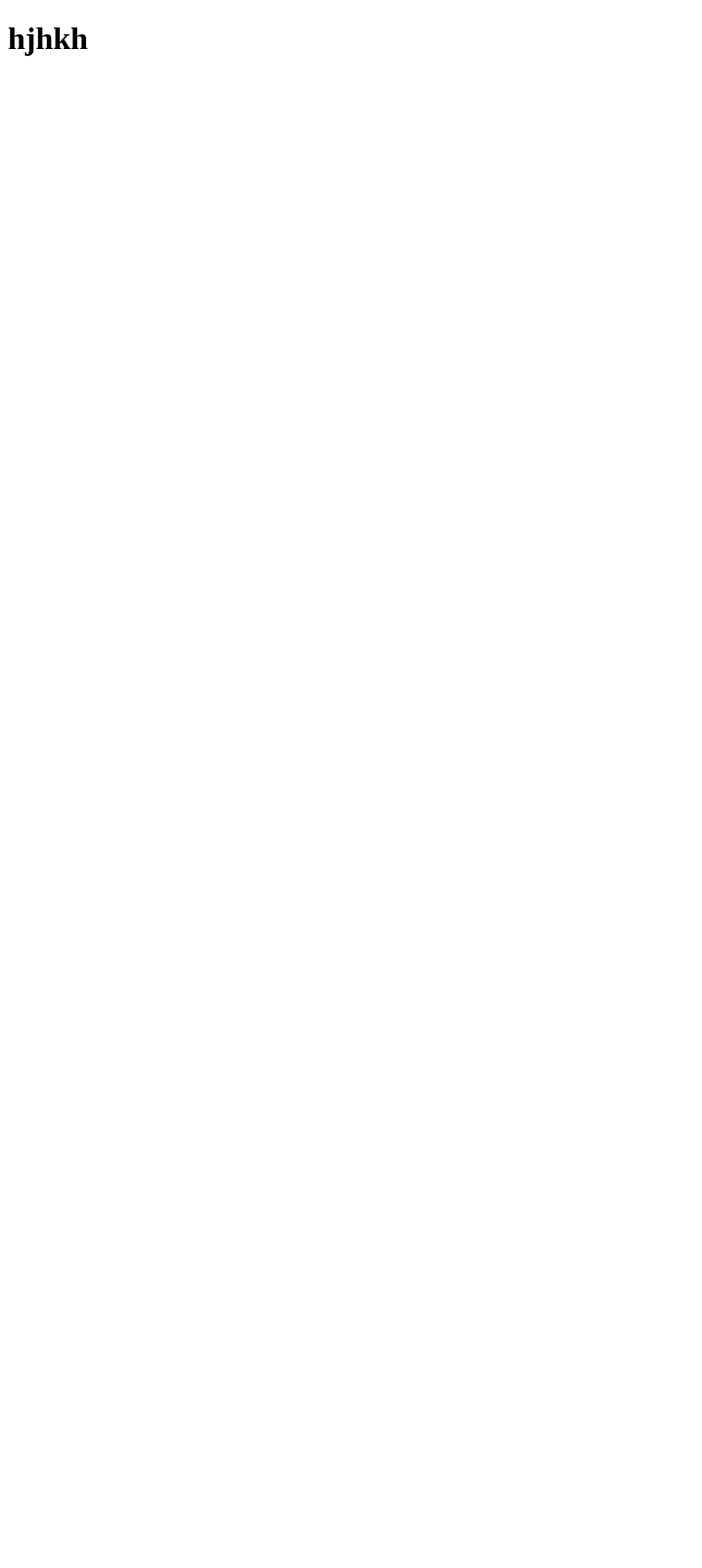
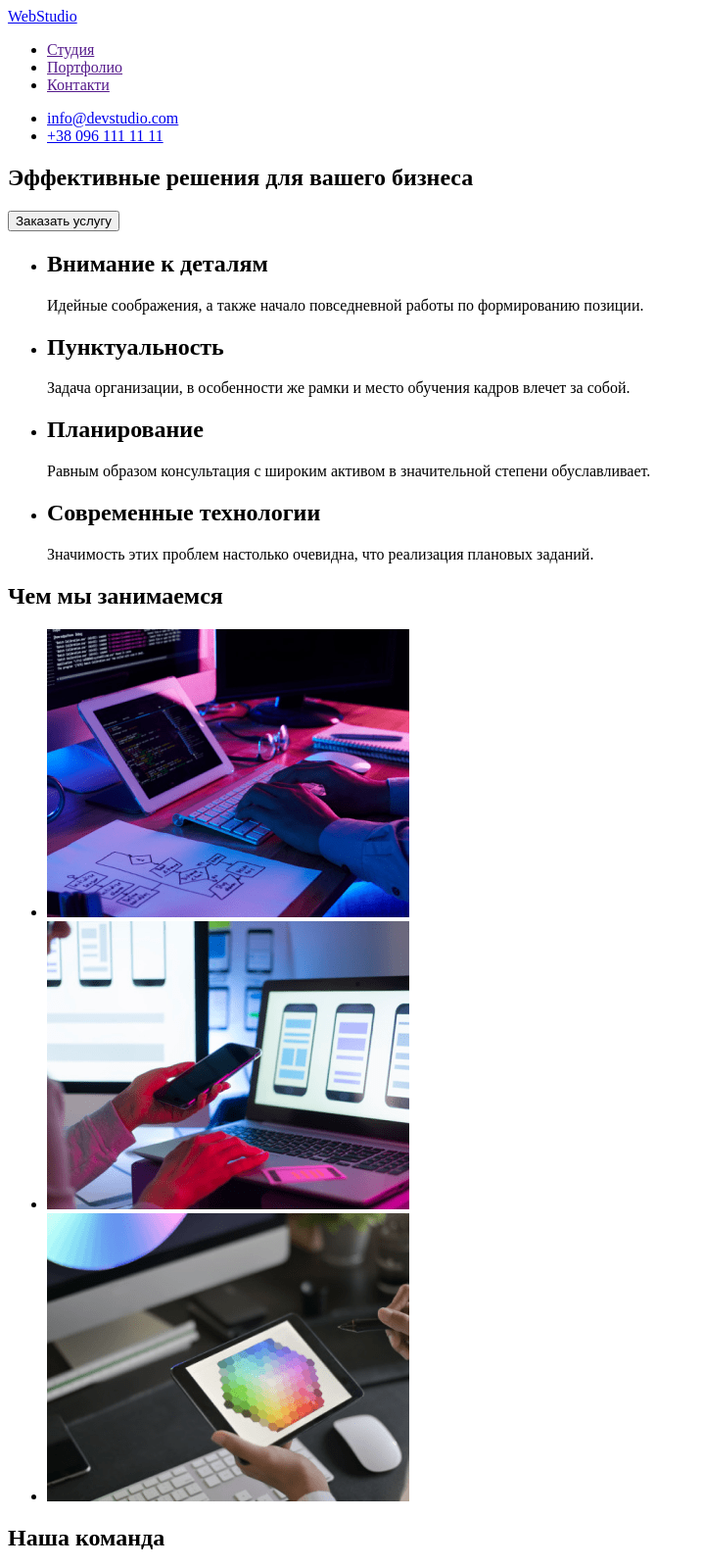
Before and after one commit to VoznyukDmitri/goit-markup-hw-01, a plain HTML site: page index.html in a window 1280 px wide. Shown: the top 1600 px of the page at 98% size, without its empty margins (0-717 px from the left). Before the commit the page ends 800 px from the top, so only its background shows below. Drawn offline with Linux system fonts and the light colour scheme.

Commit message:
Готово
Готово

```diff
--- a/index.html
+++ b/index.html
@@ -1,5 +1,5 @@
 <!DOCTYPE html>
-<html lang="en">
+<html lang="ru">
 <head>
     <meta charset="UTF-8">
     <meta http-equiv="X-UA-Compatible" content="IE=edge">
@@ -7,6 +7,102 @@
     <title>Document</title>
 </head>
 <body>
-    <h1> hjhkh</h1>
+    <!--Шапка-->
+<header>
+    <nav>
+        <a href="/">WebStudio</a>
+        <ul>
+            <li><a href="">Студия</a></li>
+            <li><a href="">Портфолио</a></li>
+            <li><a href="">Контакти</a></li>
+        </ul>
+    </nav>
+    <ul>
+        <li>
+            <a href="mailto:info@devstudio.com">info@devstudio.com</a>
+        </li>
+        <li>
+            <a href="tel:+380961111111">+38 096 111 11 11</a>
+        </li>
+    </ul>
+</header>
+
+<main>
+    <!--Герой-->
+    <div>
+        <section>
+            <h1> Эффективные решения для вашего бизнеса</h1>
+            <button type="button">Заказать услугу</button>
+        </section>
+    </div>
+    <section>
+        <h2 hidden>Преимущества</h2>
+        <ul>
+            <li>
+                <h2>Внимание к деталям</h2>
+                <p>Идейные соображения, а также начало повседневной работы по формированию позиции.</p>
+            </li>
+            <li>
+                <h2>Пунктуальность</h2>
+                <p>Задача организации, в особенности же рамки и место обучения кадров влечет за собой.</p>
+            </li>
+            <li>
+                <h2>Планирование</h2>
+                <p>Равным образом консультация с широким активом в значительной степени обуславливает.</p>
+            </li>
+            <li>
+                <h2>Современные технологии</h2>
+                <p>Значимость этих проблем настолько очевидна, что реализация плановых заданий.</p>
+            </li>
+
+        </ul>
+    </section>
+    <section>
+        <h2>Чем мы занимаемся</h2>
+        <ul>
+            <li><img src="./images/1-min.png" alt="рабата за пк" width="370" height="294" /></li>
+            <li><img src="./images/2-min.png" alt="рабата за смартфоном " width="370" height="294" /></li>
+            <li><img src="./images/3-min.png" alt="рабата за планшетом" width="370" height="294" /></li>
+        </ul>
+    </section>
+    <section>
+        <h2>Наша команда</h2>
+        <ul>
+            <li><img src="./images/igor-min.jpg" alt="Игорь Демьяненко" width="270" height="260" />
+            <h3>Игорь Демьяненко</h3>
+            <p>Product Designer</p>
+            </li>
+            <li><img src="./images/olga-min.jpg" alt="Ольга Репина" width="270" height="260" />
+            <h3>Ольга Репина</h3>
+            <p>Frontend Developer</p>
+            </li>
+            <li><img src="./images/nikolaj-min.jpg" alt="Николай Тарасов" width="270" height="260" />
+            <h3>Николай Тарасов</h3>
+            <p>Marketing</p>
+            </li>
+            <li><img src="./images/mihael-min.jpg" alt="Михаил Ермаков" width="270" height="260" />
+            <h3>Михаил Ермаков</h3>
+            <p>UI Designer</p>
+            </li>
+        </ul>
+
+    </section>
+
+
+
+</main>
+<footer>
+    <a href="/">WebStudio</a>
+    <address>г. Киев, пр-т Леси Украинки, 26</address>
+    <ul>
+        <li>
+            <a href="mailto:info@devstudio.com">info@devstudio.com</a>
+        </li>
+        <li>
+            <a href="tel:+380961111111">+38 096 111 11 11</a>
+        </li>
+    </ul>
+</footer>
+
 </body>
 </html>
```
Also changed, not shown: .prettierrc.json (added), images/1-min.png (added), images/2-min.png (added), images/3-min.png (added), images/igor-min.jpg (added), images/mihael-min.jpg (added), images/nikolaj-min.jpg (added), images/olga-min.jpg (added).
